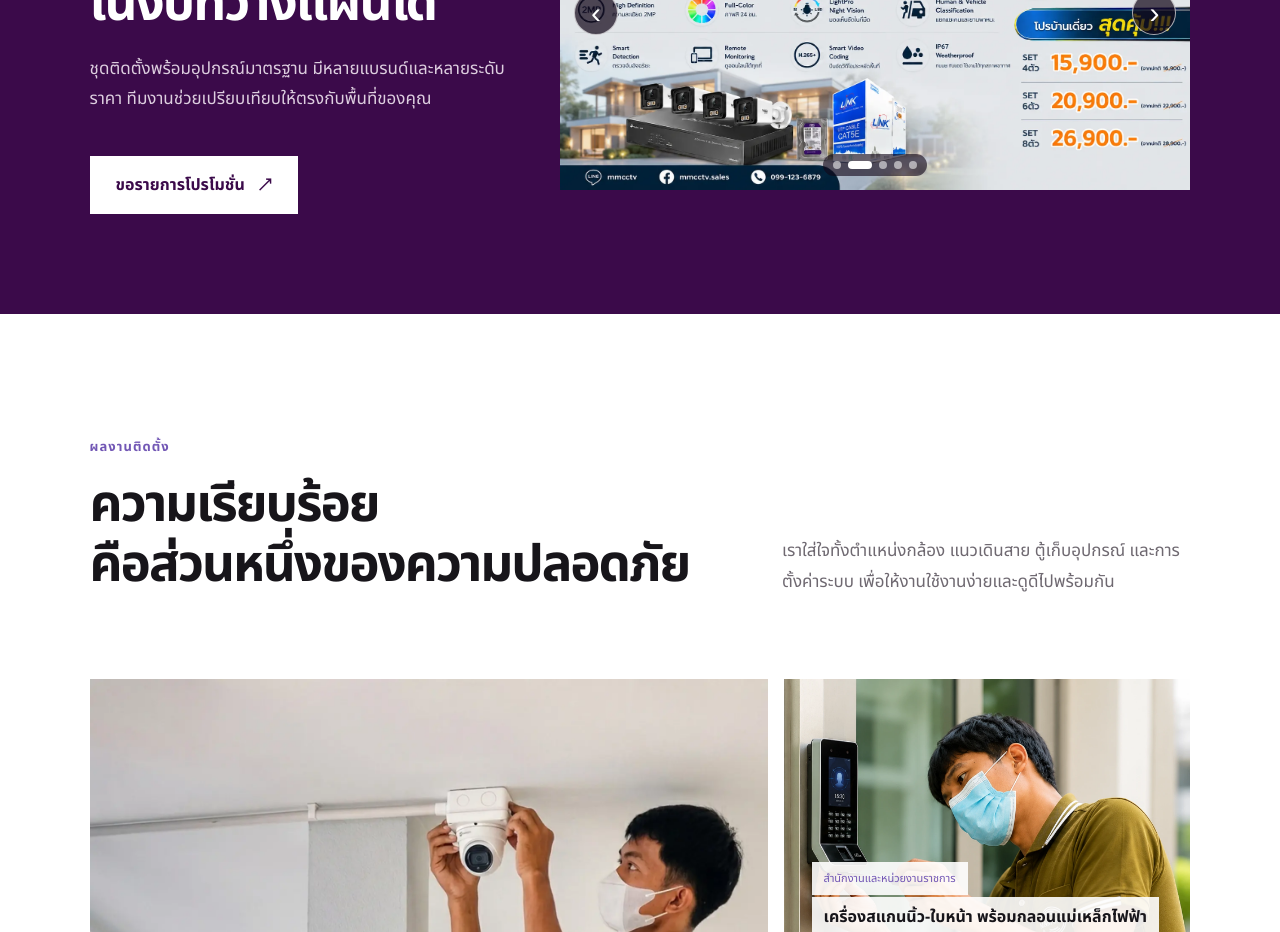
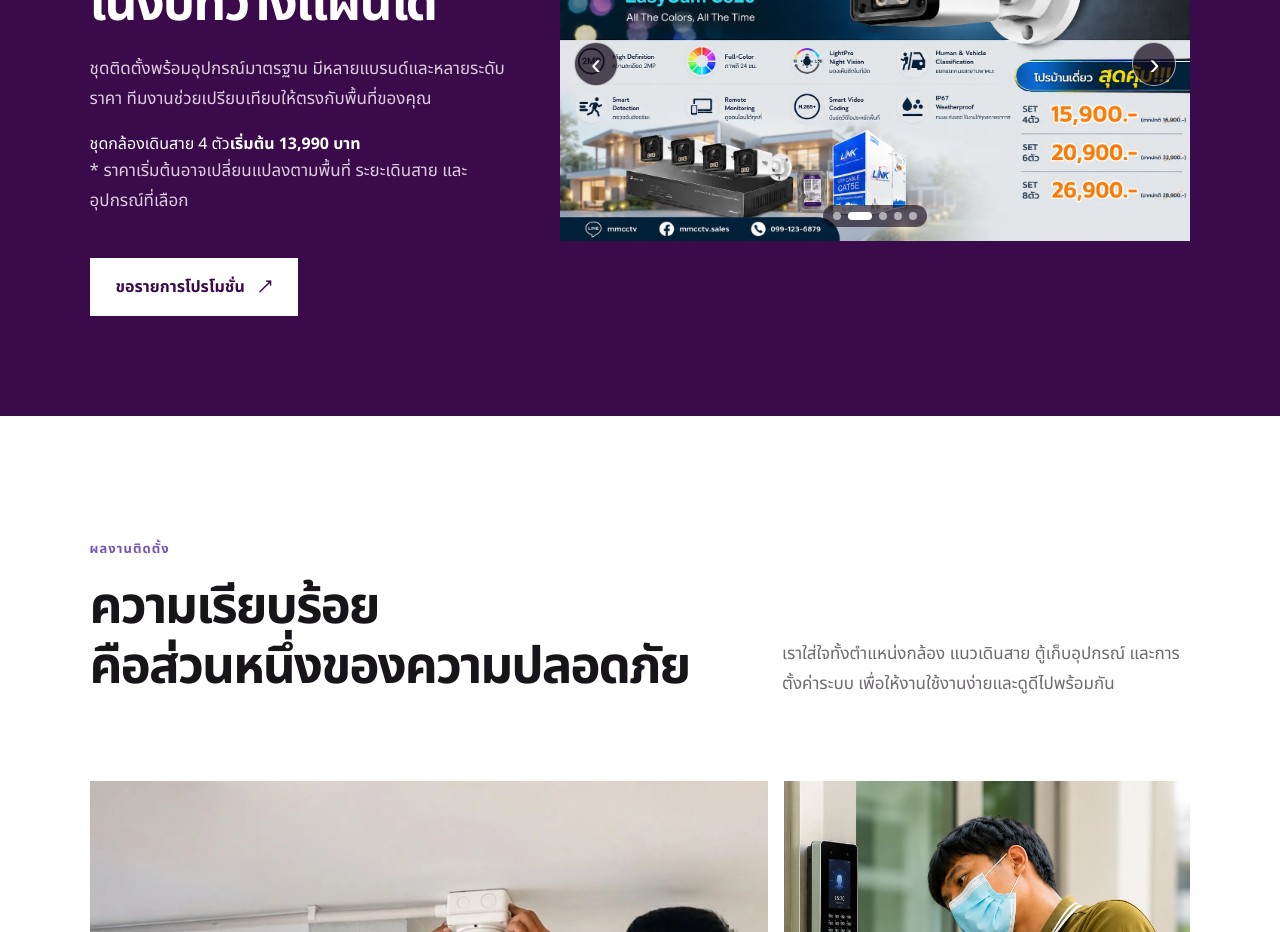
Before and after one commit to momomaggi/mmcctv-website, a React (Vite) app: page / in a window 1280 px wide. Shown: the part 2400-3332 px from the top of the page. Built offline with nearby package versions, Linux system fonts and the light colour scheme.

Commit message:
Update page.tsx

```diff
--- a/src/page.tsx
+++ b/src/page.tsx
@@ -284,6 +284,16 @@ const scrollReviews = (direction: "previous" | "next") => {
       ชุดติดตั้งพร้อมอุปกรณ์มาตรฐาน มีหลายแบรนด์และหลายระดับราคา
       ทีมงานช่วยเปรียบเทียบให้ตรงกับพื้นที่ของคุณ
     </p>
+    <div className="promo-prices" aria-label="ราคาเริ่มต้น">
+  <div className="promo-price-item">
+    <span>ชุดกล้องเดินสาย 4 ตัว</span>
+    <strong>เริ่มต้น 13,990 บาท</strong>
+  </div>
+</div>
+
+<p className="promo-price-note">
+  * ราคาเริ่มต้นอาจเปลี่ยนแปลงตามพื้นที่ ระยะเดินสาย และอุปกรณ์ที่เลือก
+</p>
     <a
   className="btn white"
   href="https://line.me/ti/p/~mmcctv"
```
